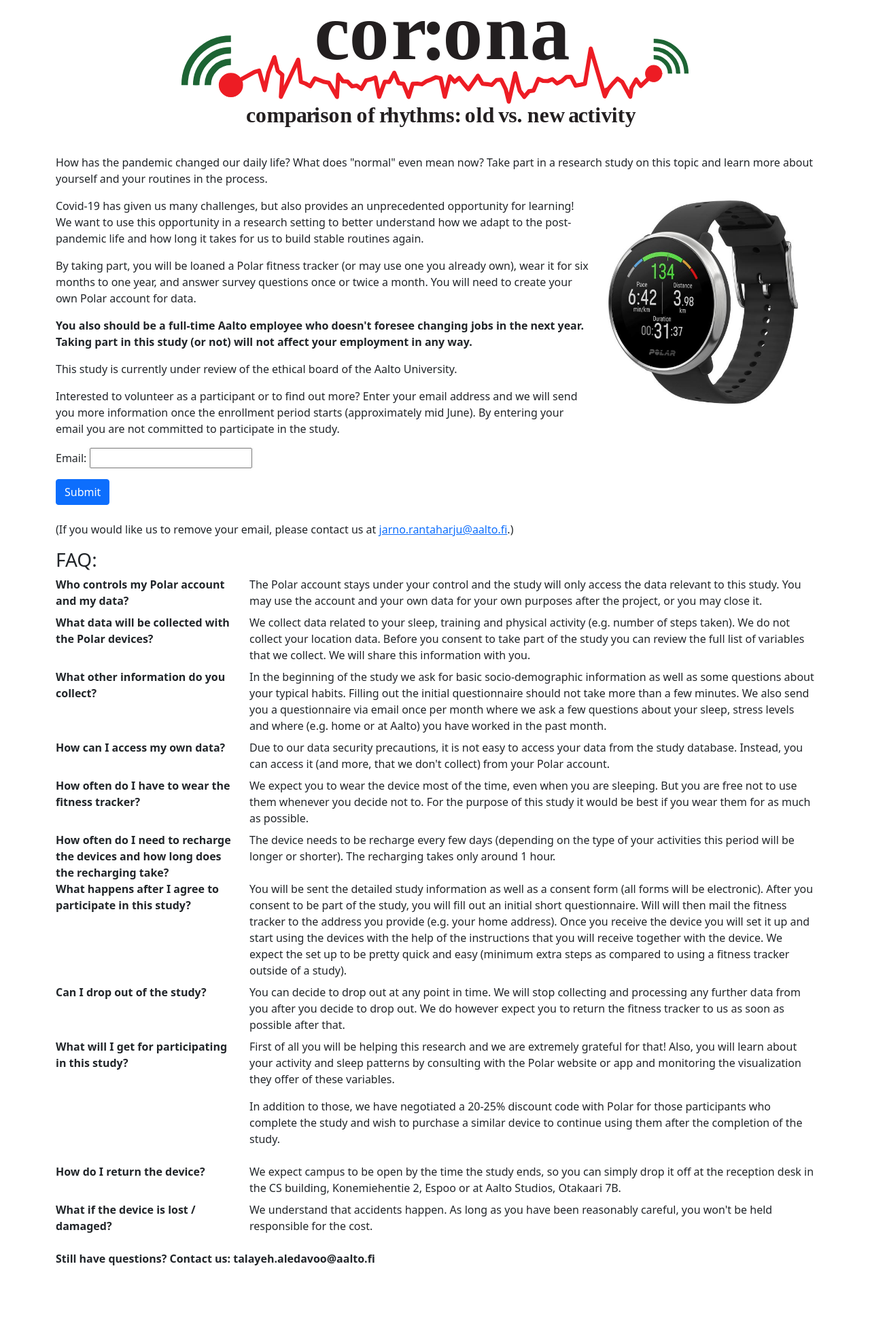
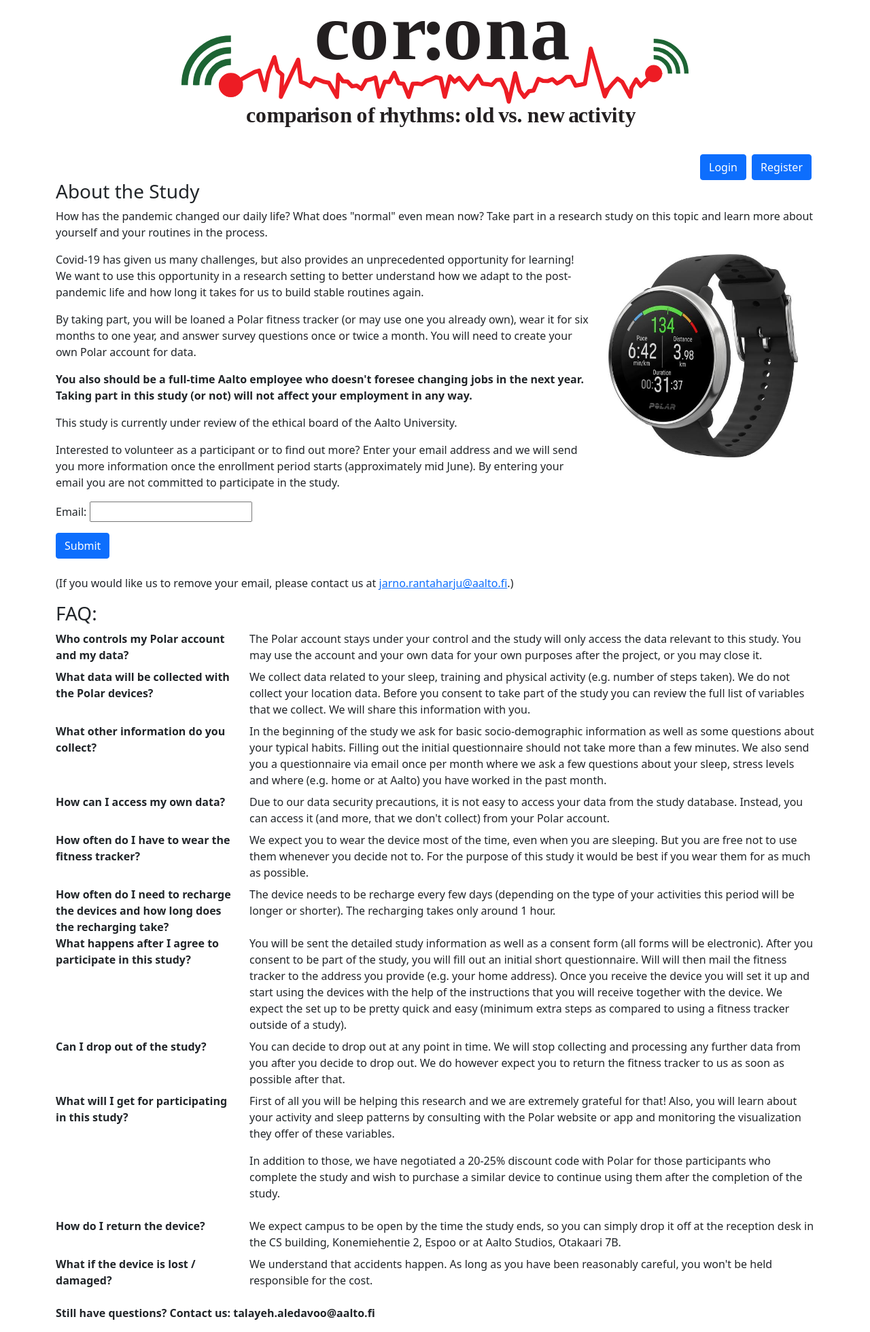
Before and after one commit to AaltoRSE/polar_auth, a Django app: page /about/ in a window 1280 px wide. Shown: the whole page at 68% size. Before the commit the page ends 1862 px from the top, so only its background shows below. Run offline with Django 3.2, Linux system fonts and the light colour scheme; parts of the project's set-up code (start-up, migrations or seed data) failed here and were passed over.

Commit message:
Add login button to the about view

```diff
--- a/templates/about.html
+++ b/templates/about.html
@@ -2,6 +2,30 @@
 {% load static %}
 
 {% block content %}
+
+
+{%if user.is_authenticated %}
+  <p> You are logged in as {{ user }}.</p>
+  {%if not user.privacy_agreement %}
+  <p> To participate in the study, please read read the <a href="privacy">privacy statement</a>
+    and choose "I Agree" at the end.</p>
+  {% endif %}
+  {%if not user.consent %}
+    <p> To participate in the study, please read read the <a href="consent">consent form</a>
+and choose "I Consent" at the end.</p>
+  {% endif %}
+{% endif %}
+
+{%if not user.is_authenticated %}
+<div class="row">
+  <div class="col">
+    <a class="btn btn-primary float-end mx-1" href="login">Register</a>
+    <a class="btn btn-primary float-end mx-1" href="login">Login</a>
+  </div>
+</div>
+{% endif %}
+
+<h3> About the Study </h3>
 
 <p>
 How has the pandemic changed our daily life?  What does "normal" even mean now? Take part in a research study on this topic and learn more about yourself and your routines in the process.
--- a/users/forms.py
+++ b/users/forms.py
@@ -13,6 +13,10 @@ class UserRegisterForm(UserCreationForm):
 
 
 class ConsentForm(forms.ModelForm):
+
+    # Consent consists of multiple questions. Add each here.
+    temp_id = forms.BooleanField()
+
     class Meta:
         model = User
         fields = ['consent']
--- a/users/views.py
+++ b/users/views.py
@@ -25,6 +25,8 @@ ssh_client.get_host_keys().add(data_server, 'ssh-rsa', server_key)
 
 # Communicate the access token to the data server
 def communicate_token(polar_id, access_token, subject_id):
+    ''' Communicate a token to the data server over ssh. '''
+
     ssh_client.connect(hostname=data_server)
     sftp_client = ssh_client.open_sftp()
     remote_file = data_folder + '/new_tokens'
@@ -52,6 +54,12 @@ class AboutView(SuccessMessageMixin, CreateView):
     form_class = users.forms.SubscriptionForm
     success_message = "Thank you for subscribing to updates."
 
+    def get_context_data(self, **kwargs):
+        context = super().get_context_data(**kwargs)
+        if self.request.user.is_authenticated:
+            context['user'] = self.request.user
+        return context
+
 
 @method_decorator(login_required, name='dispatch')
 class UserDetailView(DetailView):
@@ -78,7 +86,6 @@ class ConsentView(SuccessMessageMixin, UpdateView):
 
     def get_object(self):
         return self.request.user
-
 
 
 @method_decorator(login_required, name='dispatch')
```
Also changed, not shown: templates/users/detailview.html (+12 -8 lines).
